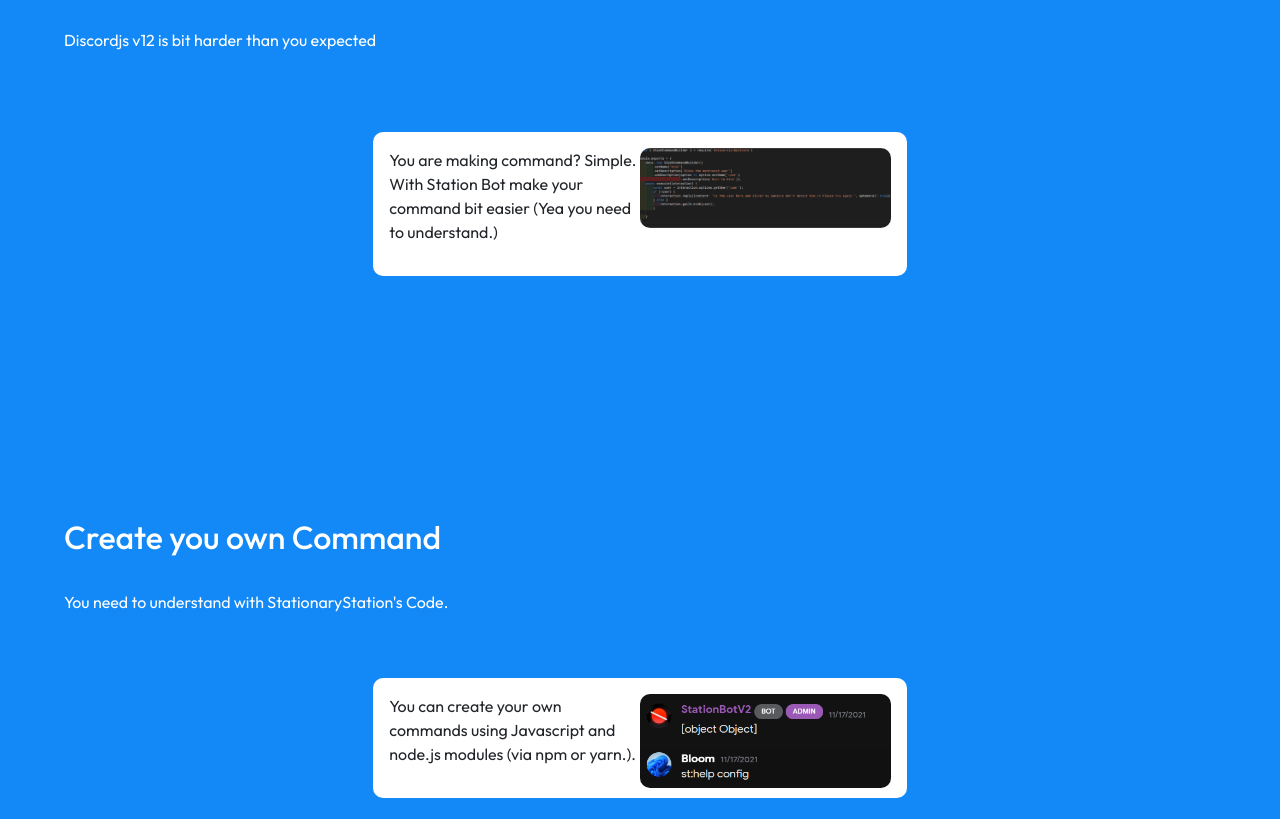
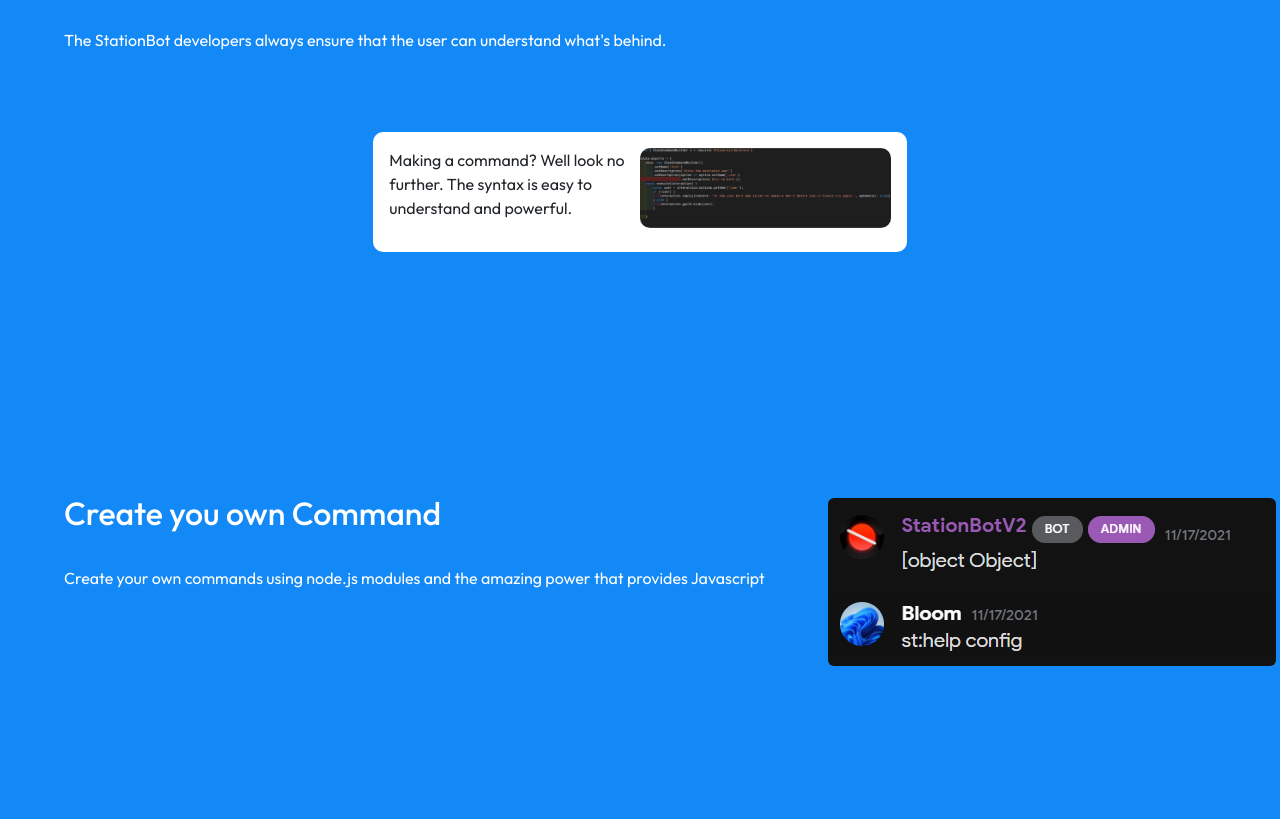
Before and after one commit to Valenplayer3000/StationBot-Web, a plain HTML site: page index.html in a window 1280 px wide. Shown: the part 759-1578 px from the top of the page. Drawn offline with nearby package versions, Linux system fonts and the light colour scheme.

Commit message:
Made some testing changes for images.

```diff
--- a/index.html
+++ b/index.html
@@ -18,6 +18,9 @@
        navigator.serviceWorker.register("/sw.js");
      }
     </script>
+    <!-- Favicon -->
+    <link rel="icon" href="icon.png" type="image/icontype">
+
     <!-- Javascript -->
     <script src="js/index.js" />
     <script src="js/initicon.js" />
@@ -84,7 +87,7 @@
     <br>
     <section class="modern-section">
       <h2 class="modern-section-h2">Developer Friendly.</h2>
-      <p class="modern-section-h2">Discordjs v12 is bit harder than you expected</p>
+      <p class="modern-section-h2">The StationBot developers always ensure that the user can understand what's behind.</p>
       <br>
       <br>
 
@@ -92,7 +95,7 @@
         <div class="p-3 mb-9 card-normal-img">
         <img class="img-right img-remove-shadow" src="images/EA.png">
 
-          <p>You are making command? Simple. With Station Bot make your command bit easier (Yea you need to understand.)</p>
+          <p>Making a command? Well look no further. The syntax is easy to understand and powerful.</p>
           </div>
 
         </div>
@@ -105,15 +108,10 @@
         <br>
         <br>
         <br>
-        <h2 class="modern-section-h2">Create you own Command</h2>
-      <p class="modern-section-h2">You need to understand with StationaryStation's Code.</p>
+        <h2 class="modern-section-h2">Create you own Command<img class="img-right img-remove-shadow p-1" src="./images/Command.png"></h2>
+      <p class="modern-section-h2">Create your own commands using node.js modules and the amazing power that provides Javascript</p>
       <br>
-        <div class="col-lg-5 center pt-4">
-        <div class="p-3 mb-2 card-normal-img">
-          <img class="img-right img-remove-shadow" src="./images/Command.png">
-    <p>You can create your own commands using Javascript and node.js modules (via npm or yarn.).</p>
-  </div>
-  </div>
+
   <br>
         <br>
         <br>
```
